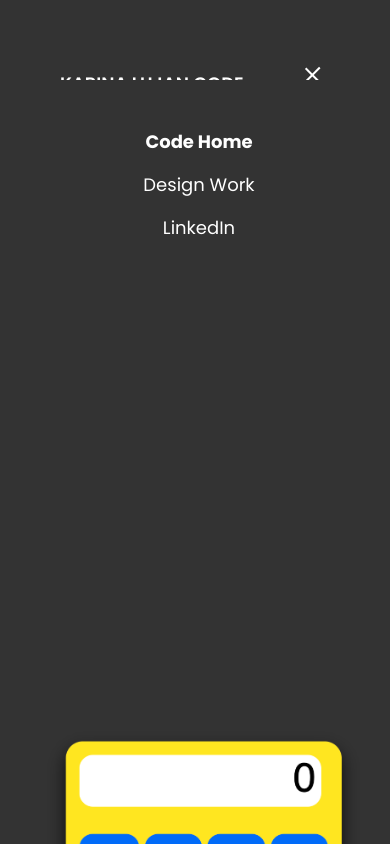
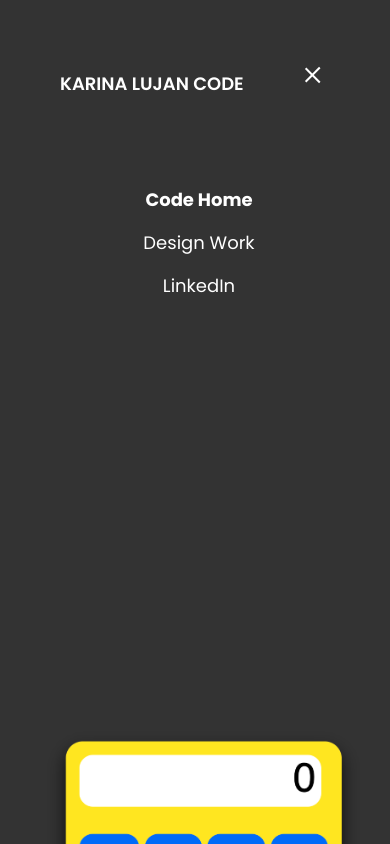
Before and after one commit to karlujan/karlujan.github.io, a plain HTML site: page index.html in a window 390 px wide. Both pictures are taken after a click on the button 314 px from the left and 75 px from the top of the page. Shown: the top 844 px of the page. Drawn offline with Linux system fonts and the light colour scheme.

Commit message:
Update style.css

```diff
--- a/style.css
+++ b/style.css
@@ -206,7 +206,7 @@ footer a {
 
     .nav-ul-menu {
         position: absolute;
-        top: 80px;
+        top: 138px;
         left: 0;
         height: 100vh;
         width: 100vw;
```
